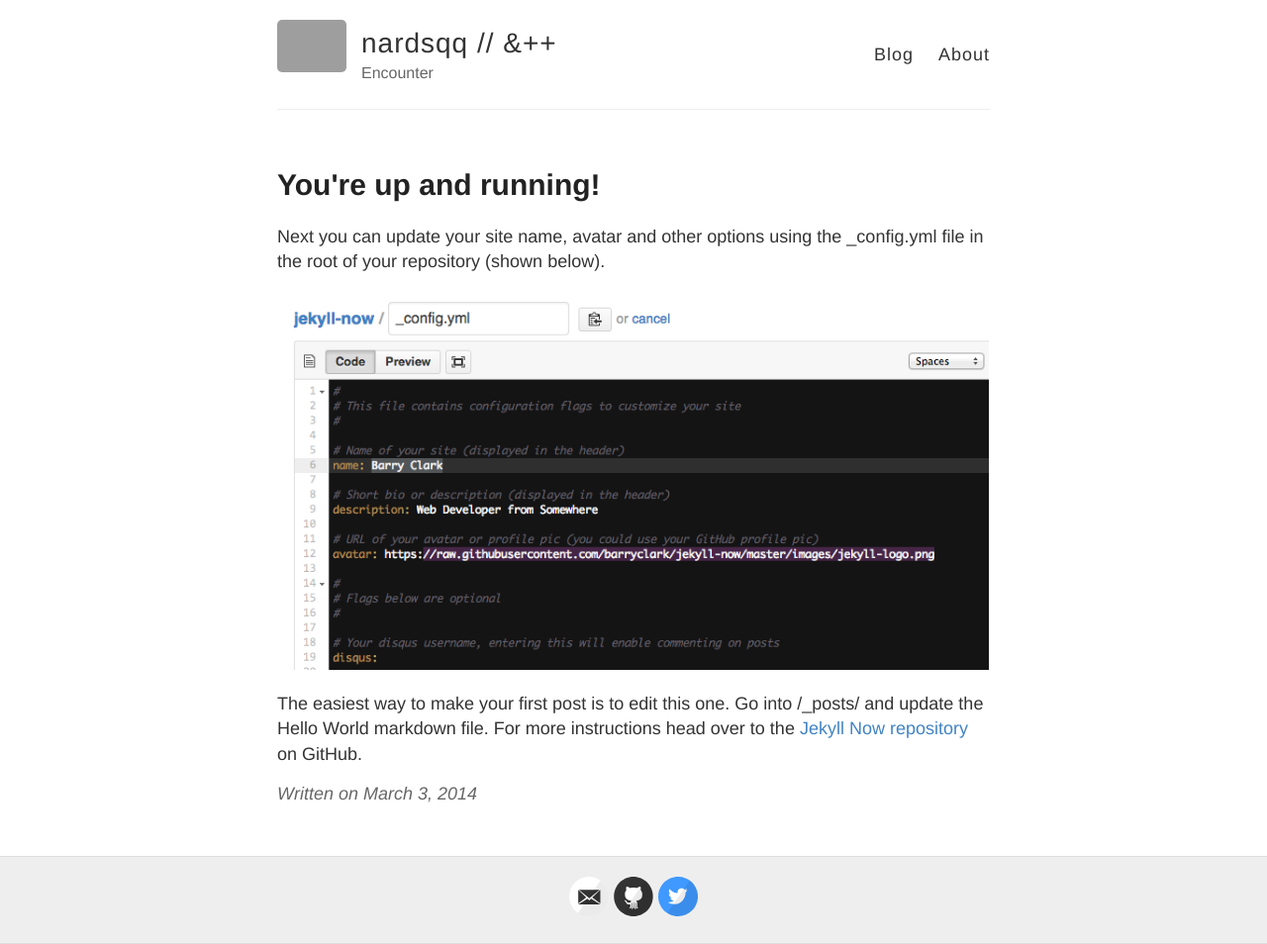
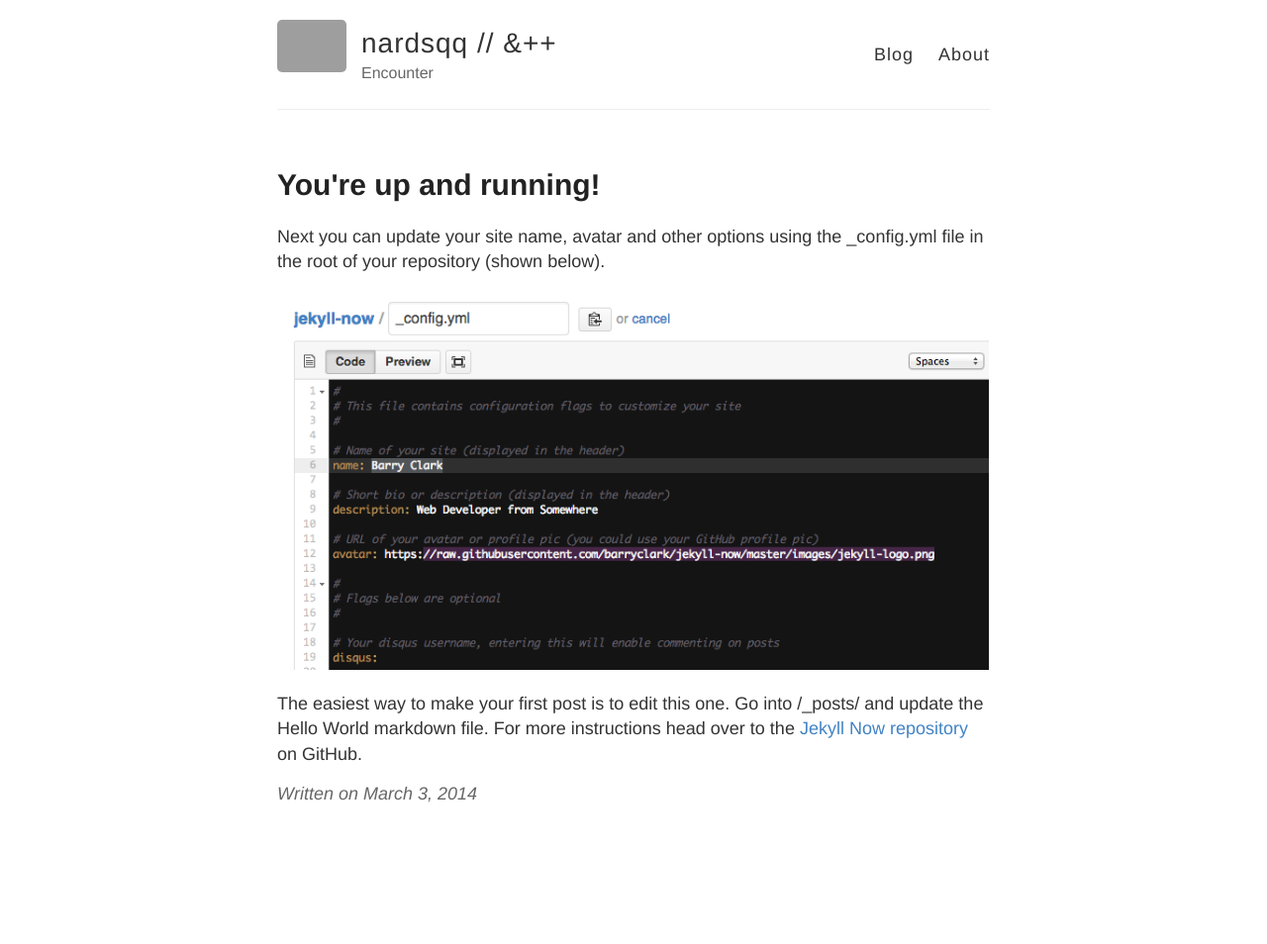
Before and after one commit to nardsqq/nardsqq.github.io, a Jekyll site: the page built from _posts/2014-3-3-Hello-World.md, in a window 1280 px wide. Shown: the whole page at 99% size. Built offline with Jekyll 4.4.1, drawn with Linux system fonts in a browser that asks for light colours; after the commit the page ends 900 px from its top, so only the background shows below that; grey boxes are pictures that could not be loaded.

Commit message:
Removed footer

```diff
--- a/_layouts/default.html
+++ b/_layouts/default.html
@@ -38,7 +38,7 @@
       {{ content }}
     </div>
 
-    <div class="wrapper-footer">
+    <!-- <div class="wrapper-footer">
       <div class="container">
         <footer class="footer">
           {% include svg-icons.html %}
@@ -46,6 +46,6 @@
       </div>
     </div>
 
-    {% include analytics.html %}
+    {% include analytics.html %} -->
   </body>
 </html>
```
